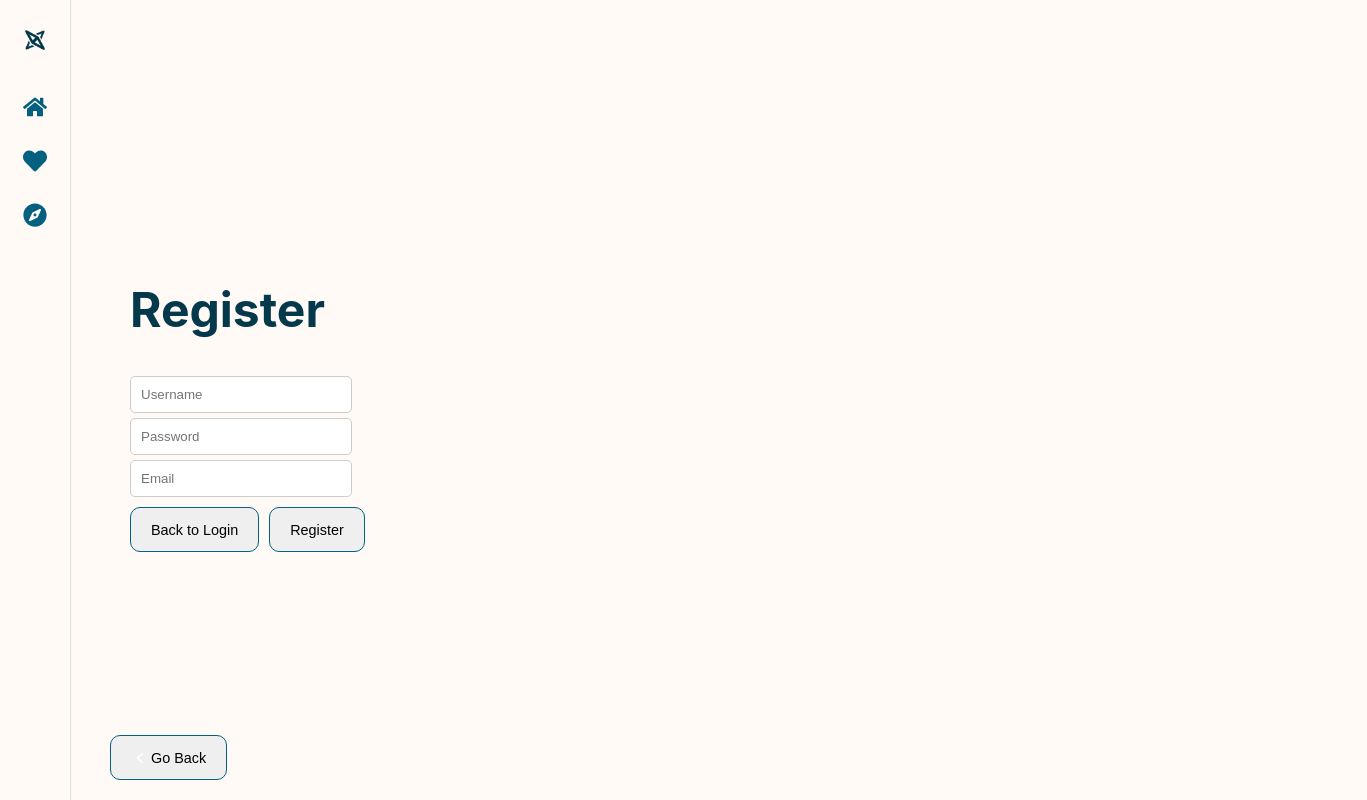
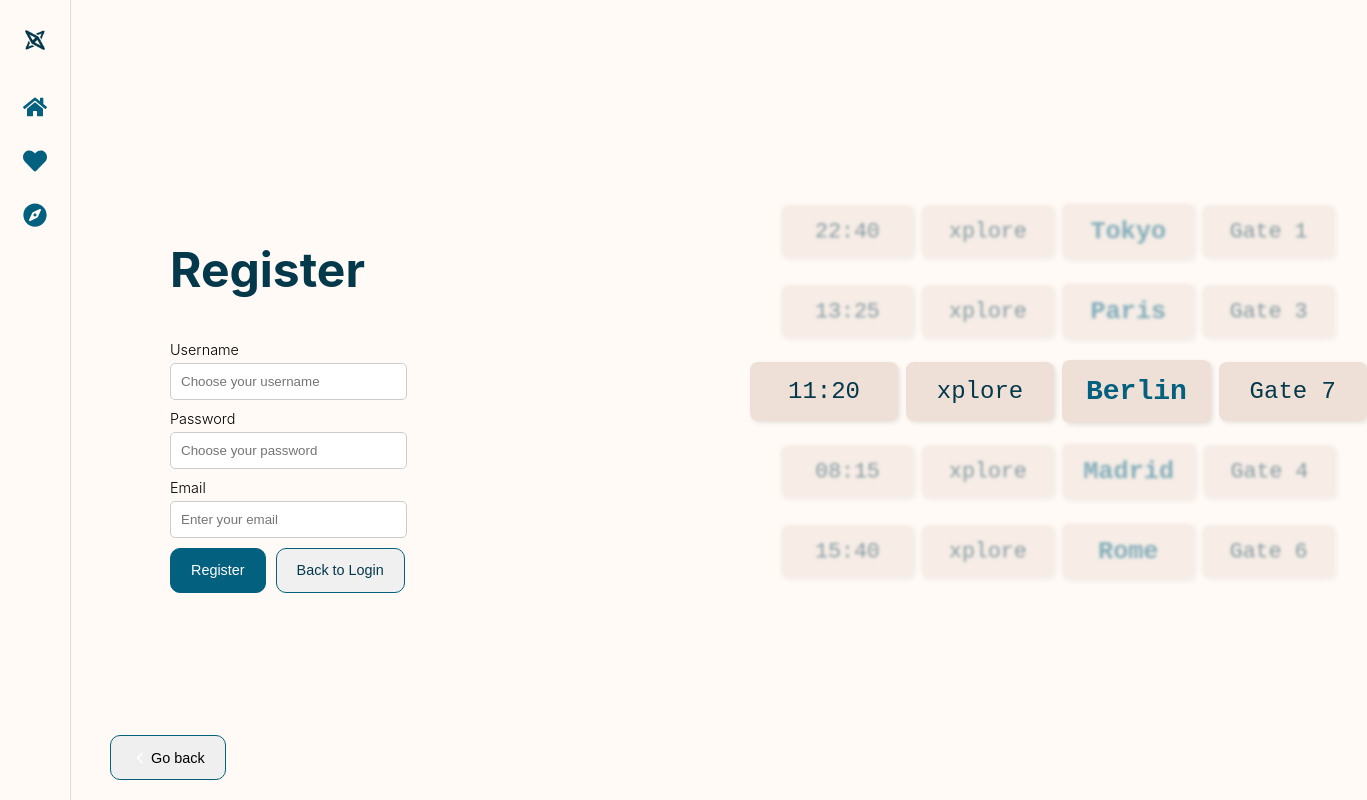
Before and after one commit to adriannazwierzchowska/xplore, a React (Create React App) app in the folder frontend/: page /register in a window 1280 px wide. Shown: the whole page, 1367 px wide, since content can reach past the window. Built offline with nearby package versions, Linux system fonts and the light colour scheme.

Commit message:
Integrated flight board to login and register

```diff
--- a/frontend/src/css/flight.css
+++ b/frontend/src/css/flight.css
@@ -22,7 +22,7 @@
   justify-content: center;
   align-items: center;
   overflow: hidden;
-  margin-left: 0rem;
+  margin-left: -40px !important;
   margin-bottom: 5rem;
 }
 
--- a/frontend/src/css/front.css
+++ b/frontend/src/css/front.css
@@ -403,3 +403,36 @@ button .chevron-right {
   margin-right: 1px;
   margin-left: 4px;
 }
+
+.login-btn {
+  background-color: var(--blue-2);
+  color: white;
+  border-color: var(--blue-2);
+}
+
+.login-btn:hover {
+  background-color: var(--beige-2);
+  color: var(--blue-3);
+  border-color: var(--blue-3);
+}
+
+.back-to-login-btn {
+  background-color: #f0f0f0;
+  color: var(--blue-3);
+  border-color: var(--blue-2);
+}
+
+.back-to-login-btn:hover {
+  background-color: var(--beige-2);
+  color: var(--blue-3);
+  border-color: var(--blue-3);
+}
+
+.register-form input {
+  width: 215px;
+}
+
+.login-page .flight-board-wrapper,
+.register-page .flight-board-wrapper {
+  margin-left: 260px !important;
+}
--- a/frontend/src/css/sidebar.css
+++ b/frontend/src/css/sidebar.css
@@ -27,7 +27,7 @@
 }
 
 .sidebar-toggle-button:hover {
-    background-color: var(--sidebar-icon-color);
+    background-color: var(--background-color);
 }
 
 .sidebar {
--- a/frontend/src/views/Login.js
+++ b/frontend/src/views/Login.js
@@ -4,6 +4,8 @@ import { motion } from 'framer-motion';
 import '../css/front.css';
 import { loginUser } from "../api";
 import { useSoundContext } from '../SoundContext';
+import FlightBoard from './FlightBoard';
+import '../css/flight.css';
 
 const Login = () => {
     const [username, setUsername] = useState('');
@@ -27,19 +29,20 @@ const Login = () => {
 
     return (
         <motion.div
-            className="login-form"
+            className="home-container login-page"
             initial={{ opacity: 0 }}
             animate={{ opacity: 1 }}
             transition={{ duration: 1 }}
         >
+        <div className="home-form">
             <motion.form
                 onSubmit={handleLogin}
                 initial={{ y: -20, opacity: 0 }}
                 animate={{ y: 0, opacity: 1 }}
                 transition={{ duration: 0.8 }}
             >
-                <h1>Log in</h1>
-                <label htmlFor="login">Login</label>
+                <h1>Log In</h1>
+                <label htmlFor="username">Username</label>
                 <motion.input
                     type="text"
                     id="login"
@@ -69,11 +72,12 @@ const Login = () => {
                 >
                     <motion.button
                         type="submit"
+                        className="login-btn"
                         whileHover={{ scale: 1.1 }}
                         whileTap={{ scale: 0.95 }}
                         transition={{ duration: 0.2 }}
                     >
-                        Login
+                        Log In
                     </motion.button>
                     <motion.button
                         type="button"
@@ -96,6 +100,10 @@ const Login = () => {
                     </motion.p>
                 }
             </motion.form>
+            </div>
+            <div className="flight-board-wrapper">
+                <FlightBoard />
+            </div>
              <motion.div
                  className="bottom-button-group"
                  initial={{ opacity: 0 }}
@@ -108,7 +116,7 @@ const Login = () => {
                      whileHover={{ scale: 1.1 }}
                      whileTap={{ scale: 0.95 }}
                  >
-                     <span className="chevron-left"></span> Go Back
+                     <span className="chevron-left"></span> Go back
                  </motion.button>
             </motion.div>
         </motion.div>
--- a/frontend/src/views/Register.js
+++ b/frontend/src/views/Register.js
@@ -4,6 +4,8 @@ import { registerUser } from "../api";
 import { useNavigate } from 'react-router-dom';
 import { useSoundContext } from '../SoundContext';
 import '../css/front.css';
+import FlightBoard from './FlightBoard';
+import '../css/flight.css';
 
 const Register = () => {
     const [username, setUsername] = useState('');
@@ -28,11 +30,12 @@ const Register = () => {
 
     return (
         <motion.div
-            className="register-container"
+            className="home-container register-page"
             initial={{ opacity: 0, y: 20 }}
             animate={{ opacity: 1, y: 0 }}
             transition={{ duration: 0.8 }}
         >
+        <div className="home-form">
             <motion.form
                 onSubmit={handleRegister}
                 className="register-form"
@@ -47,28 +50,30 @@ const Register = () => {
                 >
                     Register
                 </motion.h1>
-
+                <label htmlFor="username">Username</label>
                 <motion.input
                     type="text"
-                    placeholder="Username"
+                    placeholder="Choose your username"
                     value={username}
                     onChange={(e) => setUsername(e.target.value)}
                     required
                     whileFocus={{ scale: 1.05, borderColor: "#6200ea" }}
                     transition={{ duration: 0.2 }}
                 />
+                <label htmlFor="password">Password</label>
                 <motion.input
                     type="password"
-                    placeholder="Password"
+                    placeholder="Choose your password"
                     value={password}
                     onChange={(e) => setPassword(e.target.value)}
                     required
                     whileFocus={{ scale: 1.05, borderColor: "#6200ea" }}
                     transition={{ duration: 0.2 }}
                 />
+                <label htmlFor="email">Email</label>
                 <motion.input
                     type="email"
-                    placeholder="Email"
+                    placeholder="Enter your email"
                     value={email}
                     onChange={(e) => setEmail(e.target.value)}
                     required
@@ -77,23 +82,25 @@ const Register = () => {
                 />
 
                 <motion.div className="button-group">
-                     <motion.button
+                    <motion.button
+                        type="submit"
+                        className="login-btn"
+                        whileHover={{ scale: 1.1}}
+                        whileTap={{ scale: 0.95 }}
+                        transition={{ duration: 0.2 }}
+                    >
+                        Register
+                    </motion.button>
+                    <motion.button
                          type="button"
+                         className="back-to-login-btn"
                          onClick={() => { soundClick(); navigate('/login'); }}
-                         whileHover={{ scale: 1.1, backgroundColor: "#3700b3" }}
+                         whileHover={{ scale: 1.1}}
                          whileTap={{ scale: 0.95 }}
                          transition={{ duration: 0.2 }}
                      >
                          Back to Login
                      </motion.button>
-                    <motion.button
-                        type="submit"
-                        whileHover={{ scale: 1.1, backgroundColor: "#3700b3" }}
-                        whileTap={{ scale: 0.95 }}
-                        transition={{ duration: 0.2 }}
-                    >
-                        Register
-                    </motion.button>
                 </motion.div>
 
                 {message && <motion.p
@@ -104,6 +111,10 @@ const Register = () => {
                     {message}
                 </motion.p>}
             </motion.form>
+            </div>
+            <div className="flight-board-wrapper">
+                <FlightBoard />
+            </div>
              <motion.div
                  className="bottom-button-group"
                  initial={{ opacity: 0 }}
@@ -116,7 +127,7 @@ const Register = () => {
                      whileHover={{ scale: 1.1 }}
                      whileTap={{ scale: 0.95 }}
                  >
-                     <span className="chevron-left"></span> Go Back
+                     <span className="chevron-left"></span> Go back
                  </motion.button>
              </motion.div>
         </motion.div>
```
